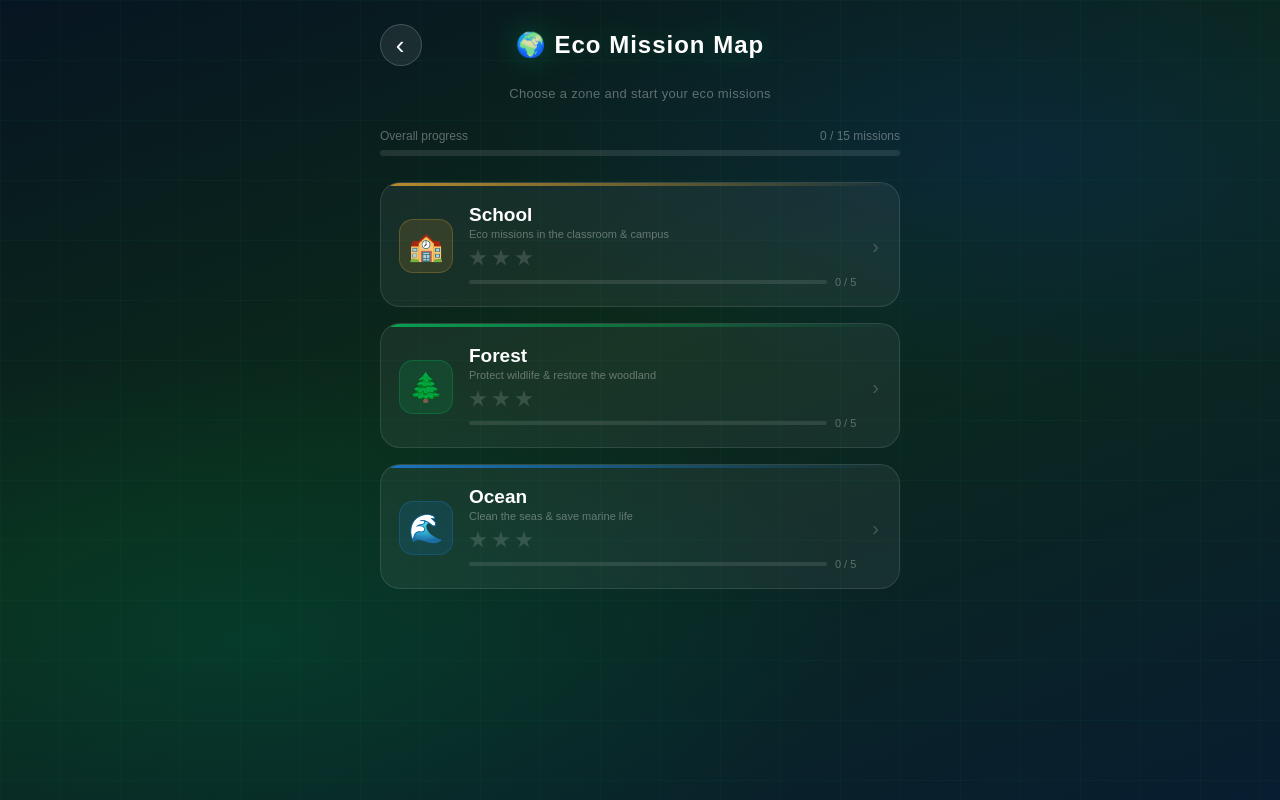
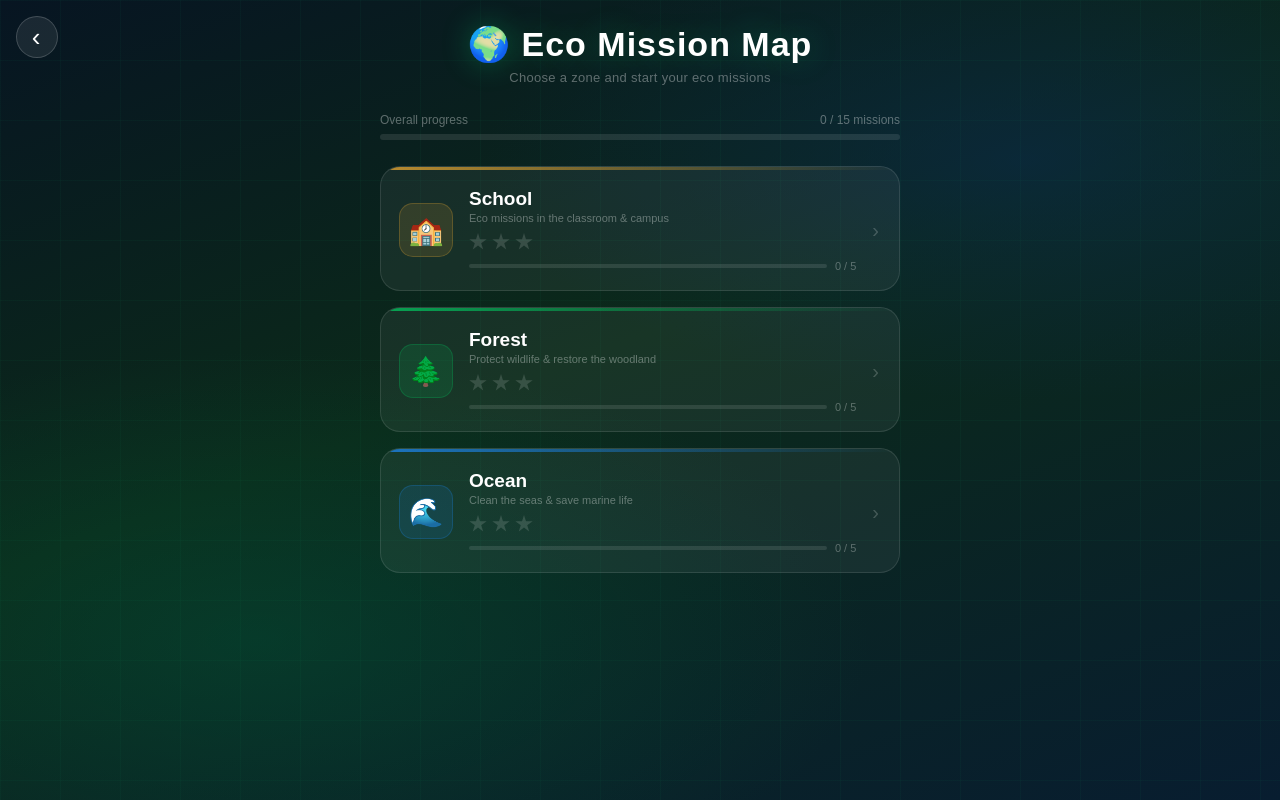
Before and after one commit to harshavardhini728-ship-it/eco-platform, a Flask app: a page that uses templates/map.html in a window 1280 px wide. Run offline with Flask 3, Linux system fonts and the light colour scheme; data that the repository does not hold is empty.

Commit message:
fix code

```diff
--- a/templates/map.html
+++ b/templates/map.html
@@ -19,29 +19,18 @@ body{font-family:Arial,sans-serif;min-height:100vh;background:#0b1f2e;color:whit
 
 .page{position:relative;z-index:1;display:flex;flex-direction:column;align-items:center;padding:24px 16px 52px;}
 
-/* TOP BAR */
-.topbar{
-  width:100%;max-width:520px;
-  display:flex;align-items:center;
-  margin-bottom:20px;gap:12px;
-}
 .back-btn{
+  position:fixed;top:16px;left:16px;z-index:200;
   background:rgba(255,255,255,0.08);border:1px solid rgba(255,255,255,0.18);
   color:white;font-size:26px;font-weight:300;width:42px;height:42px;
   border-radius:50%;display:flex;align-items:center;justify-content:center;
   cursor:pointer;transition:0.2s;padding-right:2px;
-  text-decoration:none;border:1px solid rgba(255,255,255,0.18);
-  flex-shrink:0;
+  text-decoration:none;
 }
 .back-btn:hover{background:rgba(255,255,255,0.22);}
-.topbar-title{
-  flex:1;text-align:center;
-  font-size:clamp(18px,5vw,24px);font-weight:700;
-  letter-spacing:1px;text-shadow:0 0 30px rgba(0,220,120,0.3);
-}
-.topbar-spacer{width:42px;flex-shrink:0;}
 
 .header{text-align:center;margin-bottom:10px;}
+h2{font-size:clamp(22px,5vw,34px);letter-spacing:1px;text-shadow:0 0 30px rgba(0,220,120,0.3);margin-bottom:6px;}
 .header-sub{font-size:13px;color:rgba(255,255,255,0.35);letter-spacing:0.3px;}
 
 .overall-wrap{width:100%;max-width:520px;margin:18px 0 26px;}
@@ -111,7 +100,6 @@ body{font-family:Arial,sans-serif;min-height:100vh;background:#0b1f2e;color:whit
 }
 .zone-card.complete .zone-badge{display:block;}
 
-/* POPUP */
 .popup-overlay{
   position:fixed;inset:0;background:rgba(0,0,0,0.75);
   display:none;justify-content:center;align-items:center;
@@ -205,15 +193,10 @@ body{font-family:Arial,sans-serif;min-height:100vh;background:#0b1f2e;color:whit
 <div class="grid"></div>
 
 <div class="page">
-
-  <!-- TOP BAR with working back button -->
-  <div class="topbar">
-    <a class="back-btn" id="backBtn" href="#" title="Back">&#8249;</a>
-    <div class="topbar-title">🌍 Eco Mission Map</div>
-    <div class="topbar-spacer"></div>
-  </div>
+  <a class="back-btn" id="backBtn" href="#" title="Back">&#8249;</a>
 
   <div class="header">
+    <h2>🌍 Eco Mission Map</h2>
     <div class="header-sub" id="headerSub">Choose a zone and start your eco missions</div>
   </div>
 
@@ -294,7 +277,6 @@ body{font-family:Arial,sans-serif;min-height:100vh;background:#0b1f2e;color:whit
   </div>
 </div>
 
-<!-- POPUP -->
 <div class="popup-overlay" id="popup" onclick="handleOverlayClick(event)">
   <div class="popup-box">
     <div class="popup-banner">
@@ -318,201 +300,175 @@ body{font-family:Arial,sans-serif;min-height:100vh;background:#0b1f2e;color:whit
 </div>
 
 <script>
-// ─── Read name & role from URL ───────────────────────────────────────────────
-// Supports BOTH patterns:
-//   1. Path params:  /eco-mission-map/Raja/student
-//   2. Query params: /eco-mission-map?name=Raja&role=student
-function getNameRole() {
-  // Try query params first
-  const qp = new URLSearchParams(window.location.search);
-  let name = qp.get('name') || '';
-  let role = qp.get('role') || '';
+const STORAGE_PREFIX = 'eco_';
+const memStore = {};
 
-  // Fallback: try path segments /eco-mission-map/NAME/ROLE
-  if (!name || !role) {
-    const parts = window.location.pathname.split('/').filter(Boolean);
-    // parts[0] = 'eco-mission-map', parts[1] = name, parts[2] = role
-    if (parts.length >= 3) {
-      name = decodeURIComponent(parts[1]);
-      role = decodeURIComponent(parts[2]);
-    }
-  }
-  return { name, role };
+function getParams(){
+  return new URLSearchParams(window.location.search);
 }
 
-const { name, role } = getNameRole();
+const params = getParams();
+const name = params.get('name') || '';
+const role = params.get('role') || '';
 
-// ─── Set back button href dynamically ────────────────────────────────────────
-(function setupBackBtn() {
-  const btn = document.getElementById('backBtn');
+const mapUrl = window.location.pathname + '?name=' + encodeURIComponent(name) + '&role=' + encodeURIComponent(role);
+const gameUrl = m.path + '?name=' + encodeURIComponent(name) + '&role=' + encodeURIComponent(role) + '&return=' + encodeURIComponent(mapUrl);
+
+const ZONES = {
+  school:{
+    icon:'🏫', label:'School', title:'School Missions',
+    missions:[
+      {icon:'🃏', name:'Memory Match', tag:'Recycling', path:'/memory_match'},
+      {icon:'💡', name:'Lights Out Detective', tag:'Energy', path:'/lights_out'},
+      {icon:'🚰', name:'Leak Hunter', tag:'Water', path:'/leak_hunter'},
+      {icon:'🥗', name:'Green Canteen', tag:'Food', path:'/canteen'},
+      {icon:'🚴', name:'Cycle Dash', tag:'Transport', path:'/cycle-dash'}
+    ]
+  },
+  forest:{
+    icon:'🌲', label:'Forest', title:'Forest Missions',
+    missions:[
+      {icon:'🌱', name:'Seed Shooter', tag:'Planting', path:'/seed-shooter'},
+      {icon:'🌳', name:'Tree Doctor', tag:'Health', path:'/tree-doctor'},
+      {icon:'🔥', name:'Fire Rescue Run', tag:'Emergency', path:'/fire-rescue'},
+      {icon:'🦌', name:'Food Chain Puzzle', tag:'Ecology', path:'/food-chain'},
+      {icon:'🌧️', name:'Rain Puzzle', tag:'Weather', path:'/rain-puzzle'}
+    ]
+  },
+  ocean:{
+    icon:'🌊', label:'Ocean', title:'Ocean Missions',
+    missions:[
+      {icon:'♻️', name:'Plastic Catcher Dive', tag:'Cleanup', path:'/plastic-catcher'},
+      {icon:'🪸', name:'Coral Builder', tag:'Reef', path:'/coral-builder'},
+      {icon:'🐢', name:'Turtle Rescue', tag:'Wildlife', path:'/turtle-rescue'},
+      {icon:'🛢️', name:'Oil Spill Rush', tag:'Pollution', path:'/oil-spill'},
+      {icon:'🎣', name:'Smart Fishing', tag:'Fishing', path:'/smart-fishing'}
+    ]
+  }
+};
+
+function setupBackBtn(){
+  const backBtn = document.getElementById('backBtn');
   if (name && role) {
-    btn.href = '/dashboard/' + encodeURIComponent(name) + '/' + encodeURIComponent(role);
+    backBtn.href = '/dashboard/' + encodeURIComponent(name) + '/' + encodeURIComponent(role);
   } else {
-    // Fallback: just go back in browser history
-    btn.href = '#';
-    btn.addEventListener('click', function(e) {
-      e.preventDefault();
-      if (window.history.length > 1) {
-        window.history.back();
-      } else {
-        window.location.href = '/dashboard';
-      }
-    });
+    backBtn.href = '/dashboard';
   }
-})();
+}
+setupBackBtn();
 
-// ─── Welcome subtitle ─────────────────────────────────────────────────────────
-(function setupHeader() {
-  if (name) {
+(function setupHeader(){
+  if(name){
     document.getElementById('headerSub').textContent =
       'Welcome, ' + name + ' — choose a zone to begin';
   }
 })();
 
-// ─── Storage helpers ──────────────────────────────────────────────────────────
-const STORAGE_PREFIX = 'eco_';
-const memStore = {};
+function safeGet(key){
+  try { return localStorage.getItem(key); }
+  catch(e){ return memStore[key] || null; }
+}
 
-function safeGet(key) {
-  try { return localStorage.getItem(key); }
-  catch(e) { return memStore[key] || null; }
+function safeSet(key, value){
+  try { localStorage.setItem(key, value); }
+  catch(e){ memStore[key] = value; }
 }
-function safeSet(key, value) {
-  try { localStorage.setItem(key, value); }
-  catch(e) { memStore[key] = value; }
+
+function getState(zone){
+  try { return JSON.parse(safeGet(STORAGE_PREFIX + zone) || '[]'); }
+  catch(e){ return []; }
 }
-function getState(zone) {
-  try { return JSON.parse(safeGet(STORAGE_PREFIX + zone) || '[]'); }
-  catch(e) { return []; }
-}
-function saveState(zone, arr) {
+
+function saveState(zone, arr){
   safeSet(STORAGE_PREFIX + zone, JSON.stringify(arr));
 }
 
-// ─── Check return from game ───────────────────────────────────────────────────
-(function checkReturn() {
-  const params = new URLSearchParams(window.location.search);
+(function checkReturn(){
   const completed = params.get('completed');
-  if (!completed) return;
-  for (const [zone, z] of Object.entries(ZONES)) {
+  if(!completed) return;
+
+  for(const [zone, z] of Object.entries(ZONES)){
     const idx = z.missions.findIndex(m => m.path === completed);
-    if (idx !== -1) {
+    if(idx !== -1){
       const state = getState(zone);
       state[idx] = true;
       saveState(zone, state);
       break;
     }
   }
-  window.history.replaceState({}, '', window.location.pathname +
-    (name ? '?name=' + encodeURIComponent(name) + '&role=' + encodeURIComponent(role) : ''));
+
+  window.history.replaceState({}, '', window.location.pathname + (name ? '?name=' + encodeURIComponent(name) + '&role=' + encodeURIComponent(role) : ''));
 })();
 
-// ─── Zone data ────────────────────────────────────────────────────────────────
-const ZONES = {
-  school: {
-    icon: '🏫', label: 'School', title: 'School Missions',
-    missions: [
-      { icon: '🃏', name: 'Memory Match',        tag: 'Recycling',  path: '/memory_match'  },
-      { icon: '💡', name: 'Lights Out Detective', tag: 'Energy',     path: '/lights_out'    },
-      { icon: '🚰', name: 'Leak Hunter',          tag: 'Water',      path: '/leak_hunter'   },
-      { icon: '🥗', name: 'Green Canteen',        tag: 'Food',       path: '/canteen'       },
-      { icon: '🚴', name: 'Cycle Dash',           tag: 'Transport',  path: '/cycle-dash'    }
-    ]
-  },
-  forest: {
-    icon: '🌲', label: 'Forest', title: 'Forest Missions',
-    missions: [
-      { icon: '🌱', name: 'Seed Shooter',     tag: 'Planting',   path: '/seed-shooter'  },
-      { icon: '🌳', name: 'Tree Doctor',       tag: 'Health',     path: '/tree-doctor'   },
-      { icon: '🔥', name: 'Fire Rescue Run',   tag: 'Emergency',  path: '/fire-rescue'   },
-      { icon: '🦌', name: 'Food Chain Puzzle', tag: 'Ecology',    path: '/food-chain'    },
-      { icon: '🌧️', name: 'Rain Puzzle',       tag: 'Weather',    path: '/rain-puzzle'   }
-    ]
-  },
-  ocean: {
-    icon: '🌊', label: 'Ocean', title: 'Ocean Missions',
-    missions: [
-      { icon: '♻️', name: 'Plastic Catcher Dive', tag: 'Cleanup',  path: '/plastic-catcher' },
-      { icon: '🪸', name: 'Coral Builder',         tag: 'Reef',     path: '/coral-builder'   },
-      { icon: '🐢', name: 'Turtle Rescue',         tag: 'Wildlife', path: '/turtle-rescue'   },
-      { icon: '🛢️', name: 'Oil Spill Rush',        tag: 'Pollution',path: '/oil-spill'       },
-      { icon: '🎣', name: 'Smart Fishing',          tag: 'Fishing',  path: '/smart-fishing'   }
-    ]
-  }
-};
-
-// ─── Stars helper ─────────────────────────────────────────────────────────────
-function calcStars(done) {
-  if (done >= 5) return 3;
-  if (done >= 3) return 2;
-  if (done >= 1) return 1;
+function calcStars(done){
+  if(done >= 5) return 3;
+  if(done >= 3) return 2;
+  if(done >= 1) return 1;
   return 0;
 }
-function renderStars(container, count) {
-  container.querySelectorAll('.star').forEach((s, i) => {
+
+function renderStars(container, count){
+  container.querySelectorAll('.star').forEach((s,i)=>{
     s.className = 'star ' + (i < count ? 'filled' : 'empty');
   });
 }
 
-// ─── Update zone card ─────────────────────────────────────────────────────────
-function updateZoneCard(zone) {
+function updateZoneCard(zone){
   const done = getState(zone).filter(Boolean).length;
   renderStars(document.getElementById('stars-' + zone), calcStars(done));
   document.getElementById('prog-' + zone).textContent = done + ' / 5';
-  document.getElementById('bar-' + zone).style.width = (done / 5 * 100) + '%';
-  const card  = document.querySelector('.zone-card.' + zone);
+  document.getElementById('bar-' + zone).style.width = (done/5*100) + '%';
+
+  const card = document.querySelector('.zone-card.' + zone);
   const badge = document.getElementById('badge-' + zone);
-  if (done === 5) { card.classList.add('complete');    badge.style.display = 'block'; }
-  else            { card.classList.remove('complete'); badge.style.display = 'none';  }
+
+  if(done === 5){
+    card.classList.add('complete');
+    badge.style.display = 'block';
+  } else {
+    card.classList.remove('complete');
+    badge.style.display = 'none';
+  }
 }
 
-// ─── Update overall bar ───────────────────────────────────────────────────────
-function updateOverall() {
+function updateOverall(){
   let total = 0;
-  ['school', 'forest', 'ocean'].forEach(z => {
+  ['school','forest','ocean'].forEach(z => {
     total += getState(z).filter(Boolean).length;
   });
   document.getElementById('overallCount').textContent = total + ' / 15 missions';
-  document.getElementById('overallFill').style.width = (total / 15 * 100) + '%';
+  document.getElementById('overallFill').style.width = (total/15*100) + '%';
 }
 
-// ─── Open zone popup ──────────────────────────────────────────────────────────
-function openZone(zone) {
-  const z     = ZONES[zone];
+function openZone(zone){
+  const z = ZONES[zone];
   const state = getState(zone);
-  const done  = state.filter(Boolean).length;
+  const done = state.filter(Boolean).length;
 
-  document.getElementById('popupIcon').textContent  = z.icon;
+  document.getElementById('popupIcon').textContent = z.icon;
   document.getElementById('popupTitle').textContent = z.title;
   renderStars(document.getElementById('popupStars'), calcStars(done));
 
   const hints = [
-    'Play any mission to earn your first star.',
+    'Play any 2 missions to earn your first star.',
     '⭐ 1 star! Play 2 more missions to earn the second star.',
     '⭐ 1 star! Play 2 more missions to earn the second star.',
     '⭐⭐ 2 stars! Play the last mission to unlock all 3 stars.',
     '⭐⭐ 2 stars! Play the last mission to unlock all 3 stars.',
     '⭐⭐⭐ Zone complete — all missions done!'
   ];
-  document.getElementById('progressHint').textContent = hints[Math.min(done, 5)];
+  document.getElementById('progressHint').textContent = hints[Math.min(done,5)];
 
   const list = document.getElementById('missionList');
   list.innerHTML = '';
 
   z.missions.forEach((m, i) => {
     const isDone = !!state[i];
-    const item   = document.createElement('div');
+    const item = document.createElement('div');
     item.className = 'mission-item' + (isDone ? ' done' : '');
 
-    // Build return URL so the game can redirect back here with ?completed=
-    const mapPath   = window.location.pathname;
-    const returnUrl = encodeURIComponent(
-      mapPath +
-      '?name='      + encodeURIComponent(name) +
-      '&role='      + encodeURIComponent(role) +
-      '&completed=' + encodeURIComponent(m.path)
-    );
-    const gameUrl = m.path + '?return=' + returnUrl;
+    const mapUrl = window.location.pathname + '?name=' + encodeURIComponent(name) + '&role=' + encodeURIComponent(role);
+    const gameUrl = m.path + '?name=' + encodeURIComponent(name) + '&role=' + encodeURIComponent(role) + '&return=' + encodeURIComponent(mapUrl);
 
     item.innerHTML =
       '<div class="mission-icon">' + m.icon + '</div>' +
@@ -525,24 +481,27 @@ function openZone(zone) {
         : '<div class="mission-play">▶ Play</div><div class="mission-check"></div>'
       );
 
-    if (!isDone) {
-      item.addEventListener('click', () => { window.location.href = gameUrl; });
+    if(!isDone){
+      item.addEventListener('click', () => {
+        window.location.href = gameUrl;
+      });
     }
+
     list.appendChild(item);
   });
 
   document.getElementById('popup').style.display = 'flex';
 }
 
-function closePopup() {
+function closePopup(){
   document.getElementById('popup').style.display = 'none';
 }
-function handleOverlayClick(e) {
-  if (e.target === document.getElementById('popup')) closePopup();
+
+function handleOverlayClick(e){
+  if(e.target === document.getElementById('popup')) closePopup();
 }
 
-// ─── Init ─────────────────────────────────────────────────────────────────────
-['school', 'forest', 'ocean'].forEach(updateZoneCard);
+['school','forest','ocean'].forEach(updateZoneCard);
 updateOverall();
 </script>
 </body>
```
Also changed, not shown: templates/tree-doctor.html (+10 -7 lines).
